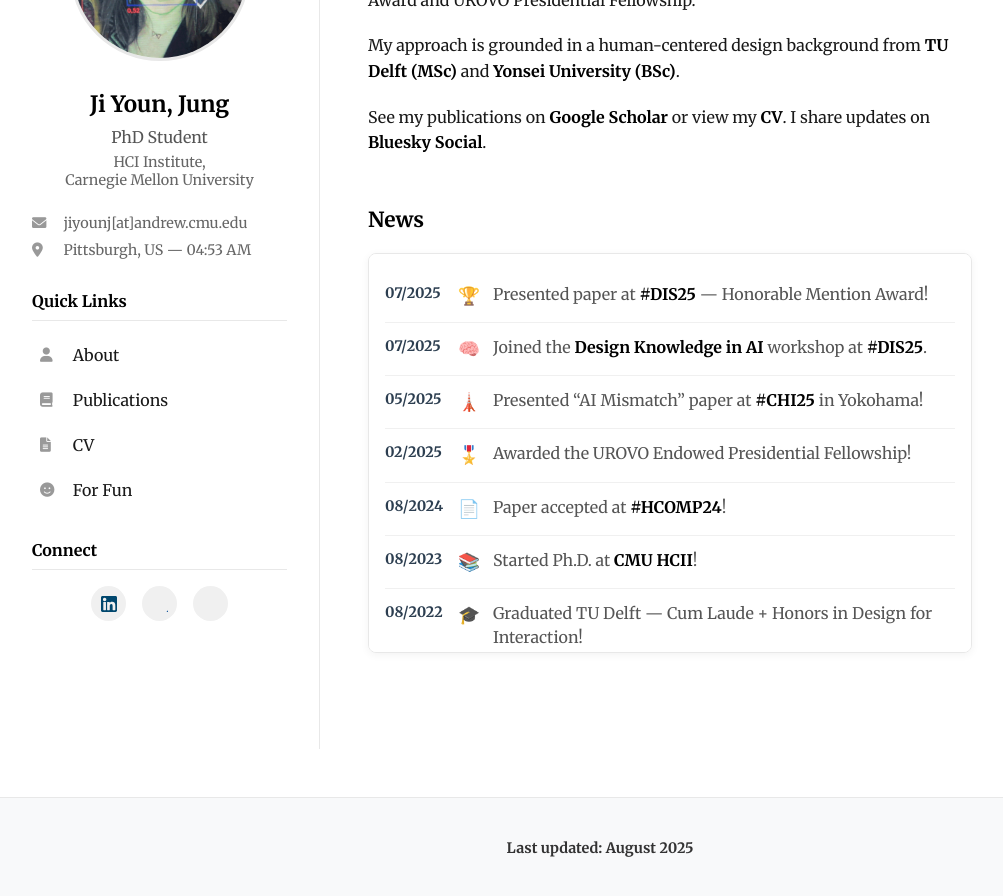
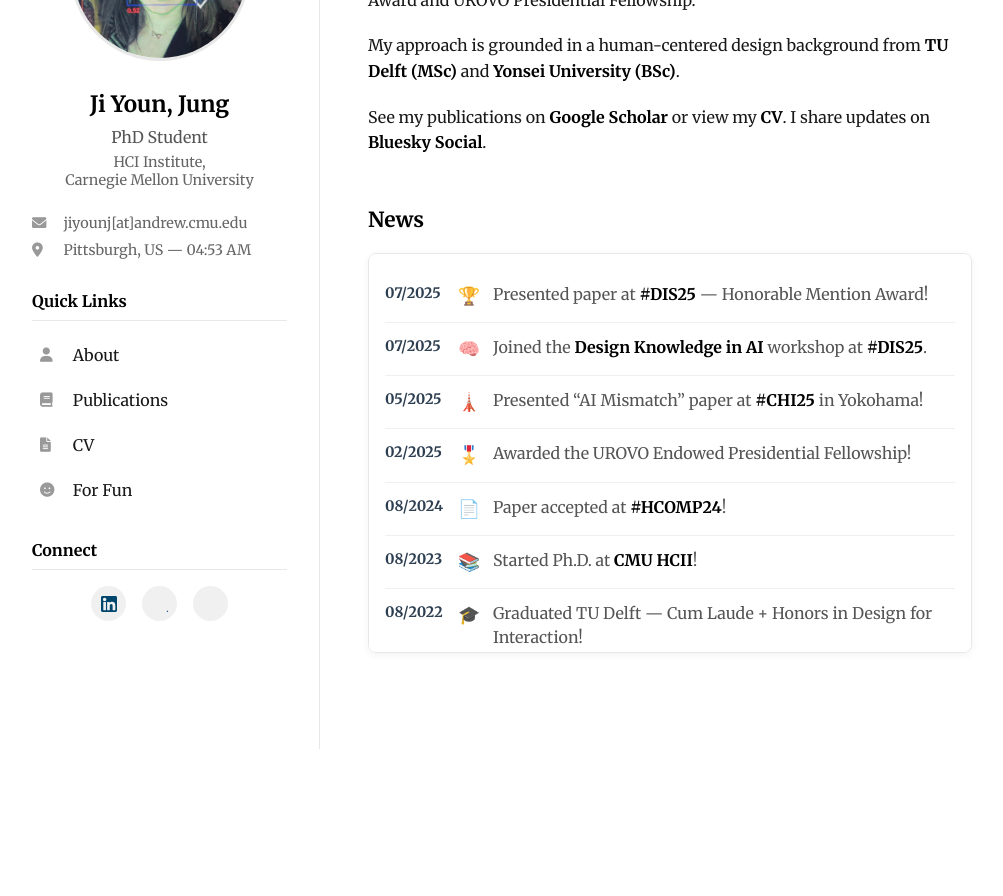
Before and after one commit to jiyoun-jung/jiyounjung, a Jekyll site: the page built from index.html, in a window 1280 px wide and 900 px high, scrolled down 451 px. Shown: the top 896 px of the window, without its empty margins (40-1043 px from the left). Built offline with Jekyll 4.4.1, drawn with Linux system fonts in a browser that asks for light colours; some web fonts are replaced; after the commit the page ends 1200 px from its top, so only the background shows below that.

Commit message:
footer changes again

```diff
--- a/_layouts/default.html
+++ b/_layouts/default.html
@@ -12,13 +12,6 @@
       {{ content }}
     </main>
   </div>
-
-  <footer class="site-footer">
-    <div class="footer-content">
-      <p>Last updated: August 2025</p>
-    </div>
-  </footer>
-
   <script src="{{ '/script.js' | relative_url }}"></script>
 </body>
 </html>
--- a/styles.css
+++ b/styles.css
@@ -94,6 +94,7 @@
     overflow-y: auto;
     border-right: 1px solid #e8e8e8;
     line-height: 1.3;
+    z-index: 100;
 }
 
 .profile-section {
@@ -836,43 +837,3 @@
         font-size: 0.9rem;
     }
 }
-
-/* Footer Styles */
-.site-footer {
-    background-color: #f8f9fa;
-    border-top: 1px solid #e8e8e8;
-    padding: 2rem 0;
-    margin-top: 3rem;
-    text-align: center;
-    font-size: 0.9rem;
-    color: #666;
-    width: 100%;
-}
-
-.footer-content {
-    max-width: 1200px;
-    margin: 0 auto;
-    padding: 0 2rem;
-}
-
-.footer-content p {
-    margin: 0.5rem 0;
-    line-height: 1.5;
-}
-
-.footer-content p:first-child {
-    font-weight: 600;
-    color: #333;
-}
-
-/* Responsive footer */
-@media (max-width: 768px) {
-    .site-footer {
-        padding: 1.5rem 0;
-        margin-top: 2rem;
-    }
-
-    .footer-content {
-        padding: 0 1rem;
-    }
-}
```
